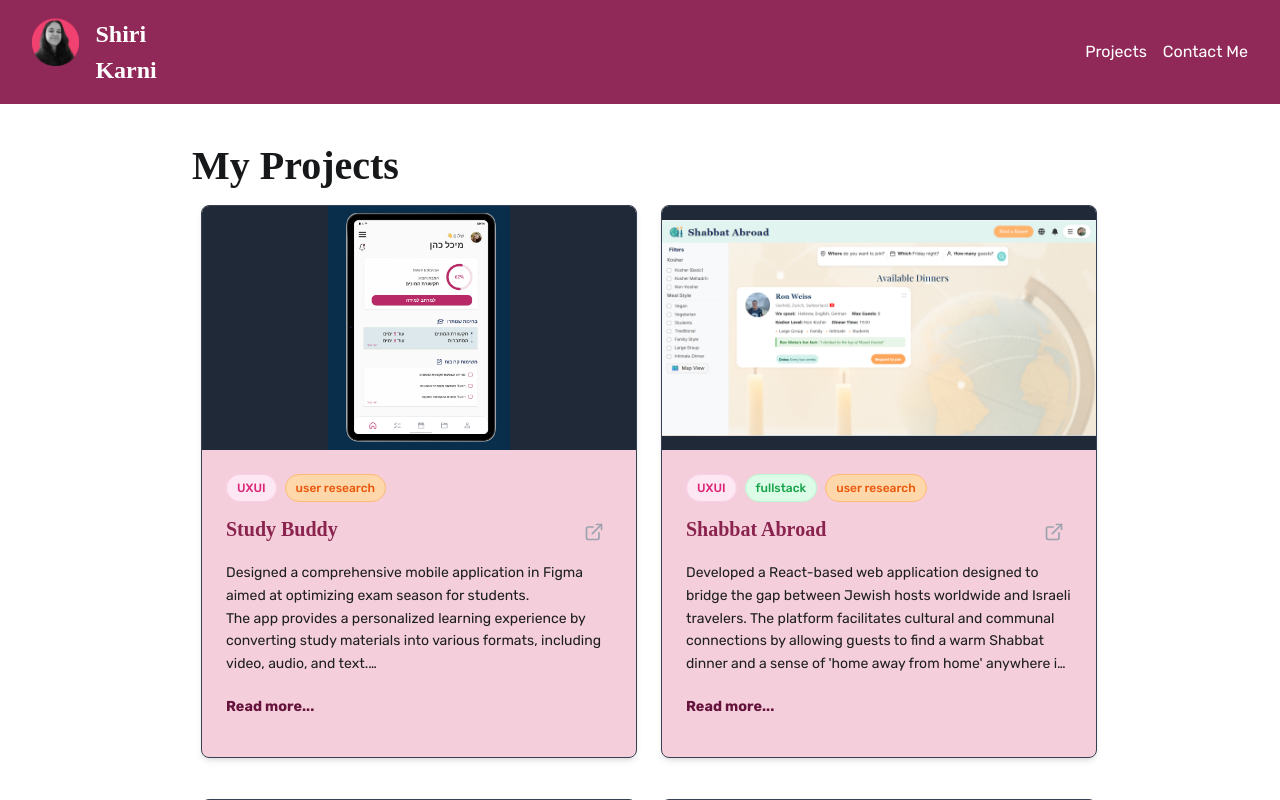
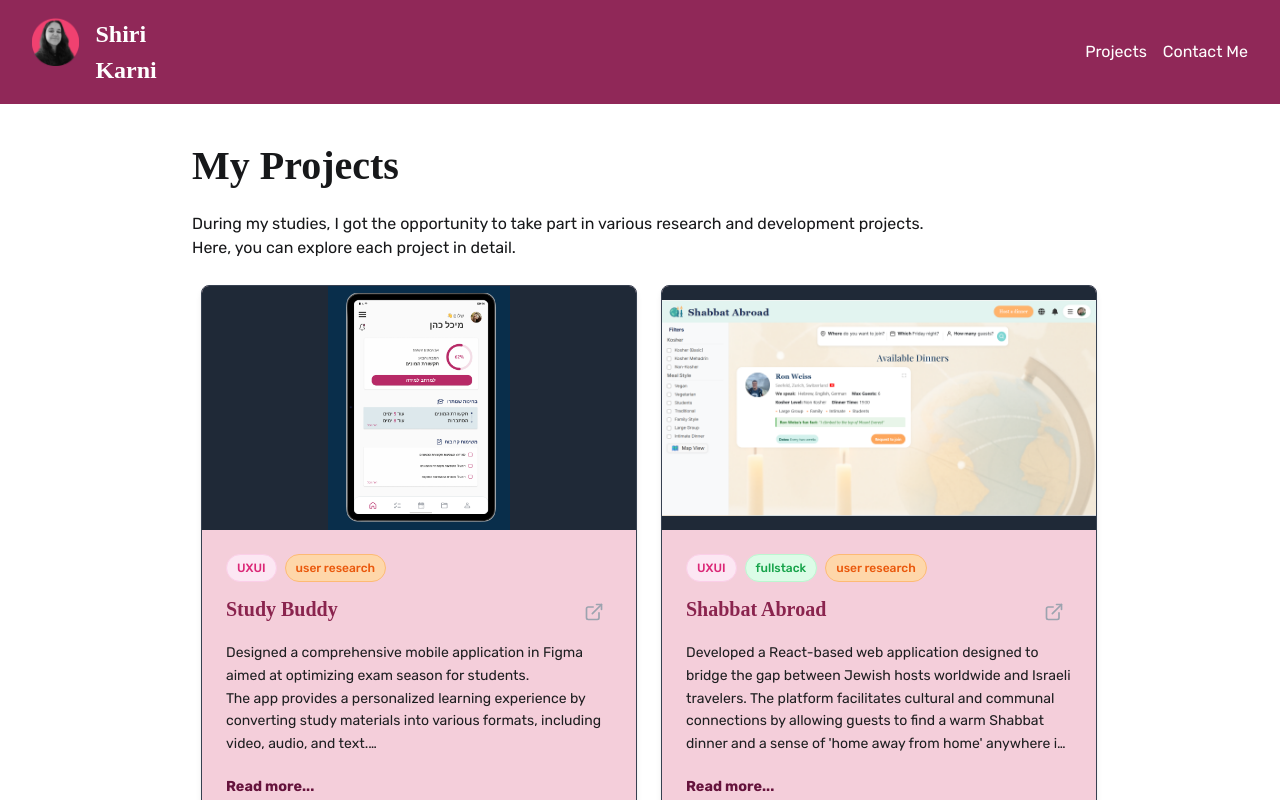
Before and after one commit to Shiri-Karni/portfolio, a Next.js app: page /projects in a window 1280 px wide. Shown: the top 800 px of the page. Built offline with nearby package versions, Linux system fonts and the light colour scheme; a web font is replaced by a local one.

Commit message:
added a description

```diff
--- a/app/projects/page.tsx
+++ b/app/projects/page.tsx
@@ -116,6 +116,7 @@ export default function ProjectsPage() {
   return (
     <main className="projectsPage">
       <h1 className="pageTitle">My Projects</h1>
+      <p> During my studies, I got the opportunity to take part in various research and development projects. <br/> Here, you can explore each project in detail. </p>
       <YourProjectsSection />
     </main>
   );
```
